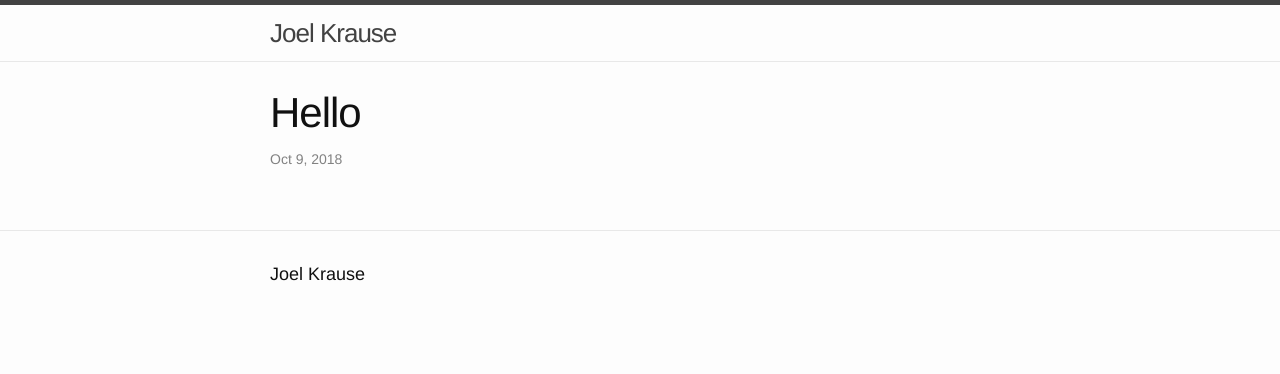
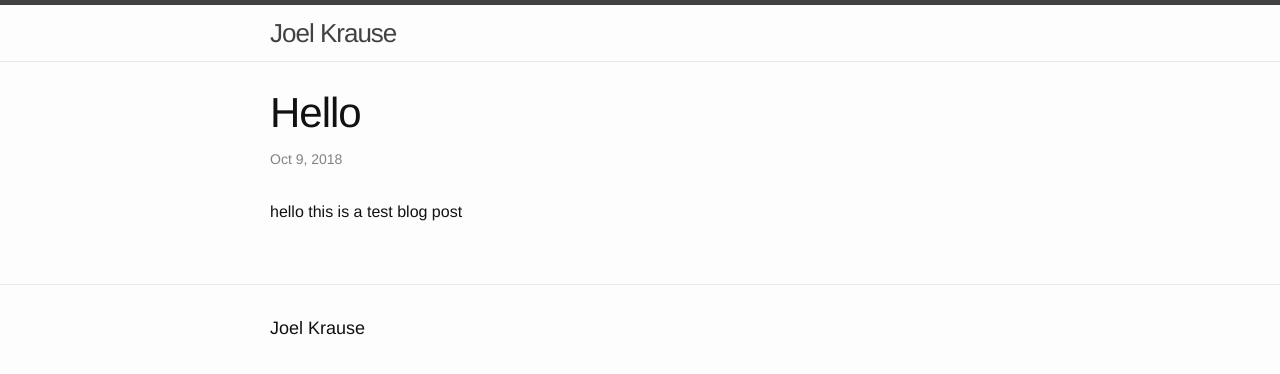
Before and after one commit to joelkrause/joelkrauseme, a Jekyll site: the page built from _posts/2018-10-09-hello.markdown, in a window 1280 px wide. Shown: the top 374 px of the page. Built offline with Jekyll 4.4.1, drawn with Linux system fonts in a browser that asks for light colours.

Commit message:
Updated Hello

```diff
--- a/_posts/2018-10-09-hello.markdown
+++ b/_posts/2018-10-09-hello.markdown
@@ -2,3 +2,5 @@
 title: Hello
 date: 2018-10-09 19:04:00 +11:00
 ---
+
+hello this is a test blog post
```
